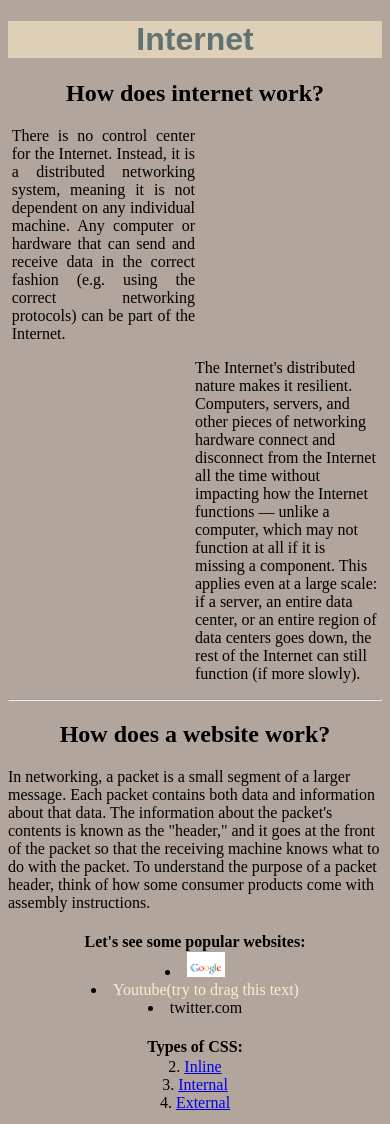
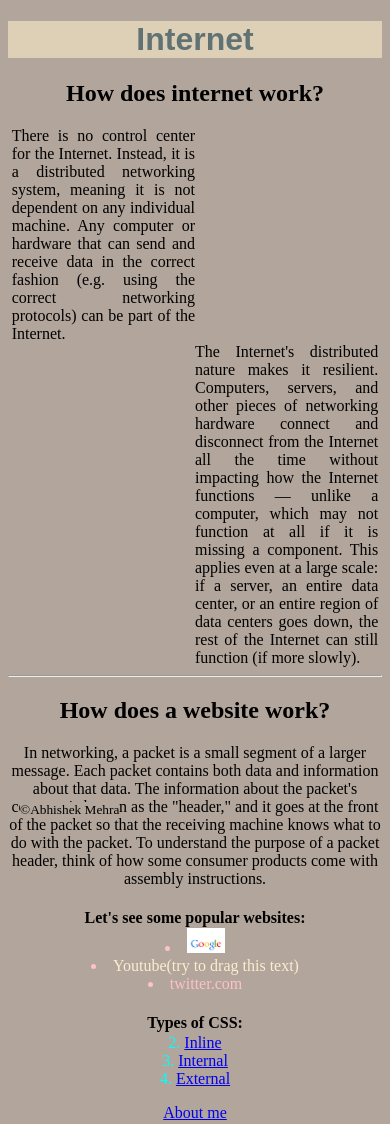
Before and after one commit to AbhishekMehra6024/My-Portfolio, a plain HTML site: page index.html in a window 390 px wide. Shown: the top 1124 px of the page. Drawn offline with Linux system fonts and the light colour scheme; a web font is replaced by a local one.

Commit message:
adding cascades and media query

```diff
--- /dev/null
+++ b/CSS/About.css
@@ -0,0 +1,14 @@
+img{
+    float: left;
+    position: relative;
+    top: 4px;
+  }
+body{
+    background-color: antiquewhite;
+}
+@media (min-width:319px) and (max-width:480px)
+{
+    body{
+        background-color: aqua;
+    }
+}
--- a/CSS/style.css
+++ b/CSS/style.css
@@ -1,10 +1,9 @@
+/* ALL Selector*/
 *{
     text-align: center;
     background-color:#B2A59B;
 }
-p{
-    text-align: left;
-}
+/*Element selector*/
 h1{
    color:#607274;
    background-color: #DED0B6;
@@ -25,18 +24,37 @@ h1{
     font-family: 'Courier New', Courier, monospace;
 
 }
-
+/* Class selector*/
 .lists{
     margin: 2% 20% 2% 20%;
 }
+
+/* ID selector*/
 #id{
     color: #607274;
 }
+/* Attribute slector in Group Rule*/
 a[draggable="true"],li[draggable="true"]{
     color: #FAEED1;
 }
+/* Group Rule*/
 ol,ul{
     margin-left: -40px;
     margin-top: -20px;
     list-style-position: inside;
 }
+/* Child Rule*/
+ol[start]>li{
+    color: aqua;
+}
+/*descendent Rule*/
+.lists li{
+    color: pink;
+}
+
+/* Pin my name*/
+small{
+    position: fixed;
+    left: 20px;
+    top: 95%;
+}
--- a/index.html
+++ b/index.html
@@ -24,8 +24,8 @@
         protocols) can be part of the Internet.
       </p>
     </div>
-    <div class="left">
-      <p>
+    <div>
+      <p class="left">
         The Internet's distributed nature makes it resilient. Computers,
         servers, and other pieces of networking hardware connect and disconnect
         from the Internet all the time without impacting how the Internet
```
Also changed, not shown: About.html (+7 -5 lines), Inline.html (+1 -1 lines).
